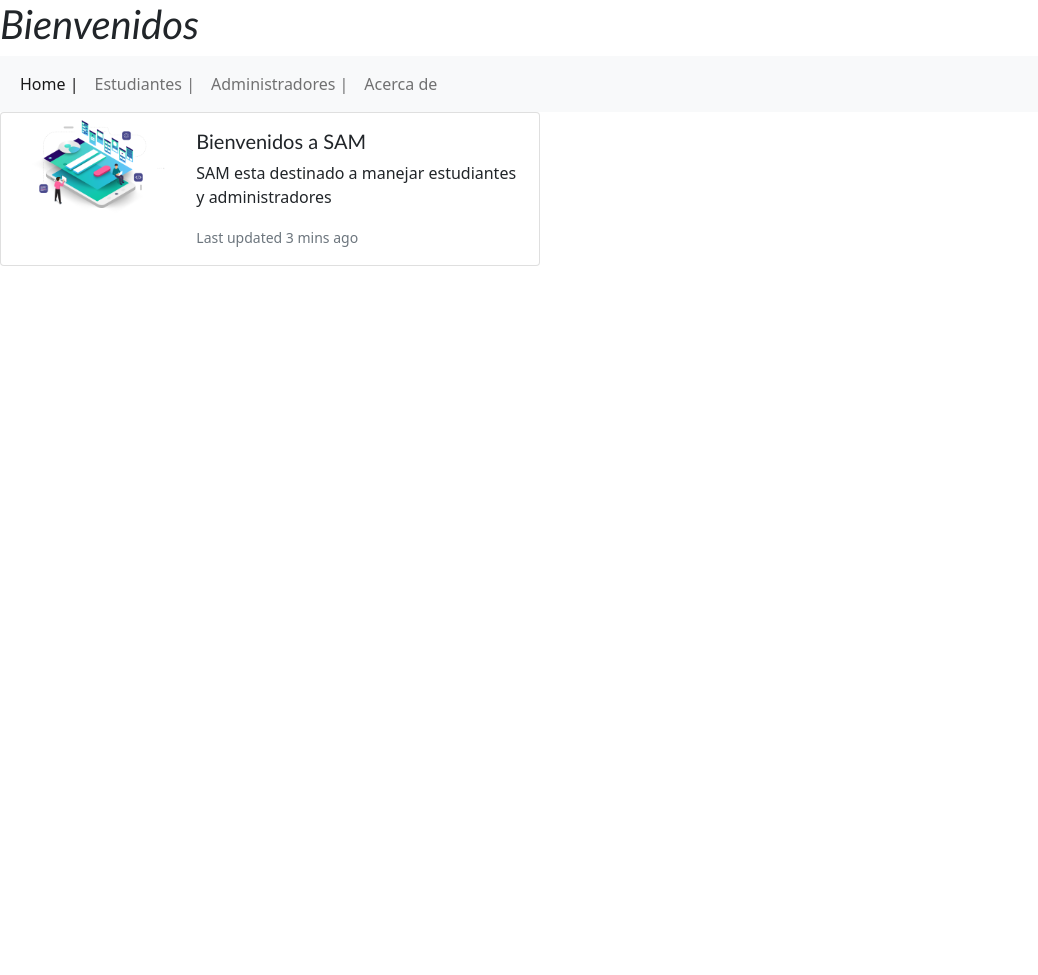
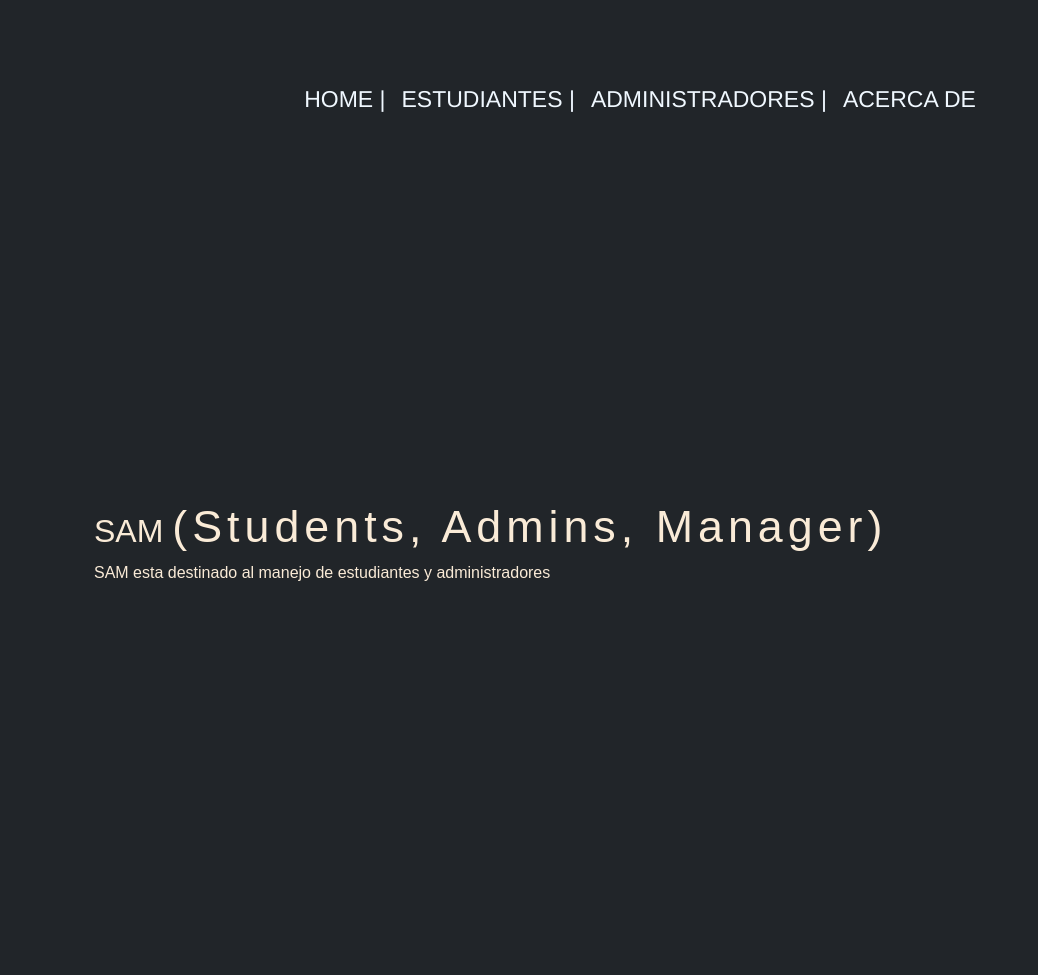
Before and after one commit to SaraJru/SAM, a Django app: page / in a window 1280 px wide. Shown: the whole page, without its empty margins (0-1038 px from the left). Before the commit the page ends 266 px from the top, so only its background shows below. Run offline with Django 4.2, Linux system fonts and the light colour scheme; some libraries are stand-ins or nearby versions.

Commit message:
Modificación del template base

```diff
--- /dev/null
+++ b/SAM/app/static/CSS/estilos.css
@@ -0,0 +1,41 @@
+header{
+    width:100%;
+    min-height: 100vh;
+    background-repeat: no-repeat;
+    background-position: center;
+    background-size: cover;
+    background-attachment: fixed;
+}
+
+.navg a{
+    color:aliceblue!important;
+    font-family:'Franklin Gothic Medium', 'Arial Narrow', Arial, sans-serif;
+    font-size: 23px;
+    padding: 10px 15px;
+    text-align: center;
+    text-transform: uppercase;
+}
+
+.navg a:hover{
+    background-color:darkgoldenrod;
+}
+
+.text-header{
+    min-height: 100vh;
+    color:antiquewhite;
+    font-family: 'Segoe UI', Tahoma, Geneva, Verdana, sans-serif;
+
+}
+
+.text-header h2{
+    font-family:fantasy;
+}
+
+.text-header span{
+    letter-spacing: 5px;
+    font-size: 1.4em;
+    font-family:fantasy;
+}
+.text-header p{
+    font-family: fantasy;
+}
--- a/SAM/app/templates/administradores.html
+++ b/SAM/app/templates/administradores.html
@@ -1,6 +1,6 @@
 {%extends 'base.html' %}
 {%block contenido%}
-<table class="table table-danger table-striped">
+<table class="table table-dark  table-striped table-hover">
     <thead>
     <tr>
         <th scope="col">#</th>
--- a/SAM/app/templates/base.html
+++ b/SAM/app/templates/base.html
@@ -5,17 +5,20 @@
     <meta http-equiv="X-UA-Compatible" content="IE=edge">
     {% load static %}
     <link rel="stylesheet" href="{% static 'CSS/bootstrap.css' %}">
+    <link rel="stylesheet" href="{% static 'CSS/estilos.css' %}">
     <title>Home</title>
 </head>
 <body>
-    <h1 class="fst-italic">Bienvenidos</h1>
-    <nav class="navbar navbar-expand-lg navbar-light bg-light">
+
+    <header class="header bg-dark text-white pt-5 pb-4">
+        <div class="container">
+            <nav class="navg navbar-expand-lg navbar-light bg-dark p-4">
                 <div class="container-fluid">
-        <!-- <a class="navbar-brand" href="#">Navbar</a> -->
                 <button class="navbar-toggler" type="button" data-bs-toggle="collapse" data-bs-target="#navbarNavAltMarkup" aria-controls="navbarNavAltMarkup" aria-expanded="false" aria-label="Toggle navigation">
                     <span class="navbar-toggler-icon"></span>
                 </button>
                 <div class="collapse navbar-collapse" id="navbarNavAltMarkup">
+                    <div class="navbar-nav w-100 justify-content-center">
                         <div class="navbar-nav">
                             <a class="nav-link active" aria-current="page" href="{% url 'home'%}">Home     |</a>
                             <a class="nav-link" href="{% url 'estudiantes'%}">Estudiantes     |</a>
@@ -25,12 +28,8 @@
                 </div>
                 </div>
         </nav>
-    <div>
         {%block contenido%}
         {%endblock contenido%}
 </div>
 </body>
-<footer>
-    <script src="{% static 'Scripts/bootstrap.js' %}"></script>
-</footer>
 </html>
--- a/SAM/app/templates/home.html
+++ b/SAM/app/templates/home.html
@@ -1,18 +1,13 @@
 {%extends 'base.html' %}
 {%block contenido%}
 {% load static %}
-<div class="card mb-3" style="max-width: 540px;">
-<div class="row g-0">
-    <div class="col-md-4">
-    <img src="{% static 'images/1.png' %}" class="img-fluid rounded-start" alt="...">
-    </div>
-    <div class="col-md-8">
-    <div class="card-body">
-        <h5 class="card-title">Bienvenidos a SAM</h5>
-        <p class="card-text">SAM esta destinado a manejar estudiantes y administradores</p>
-        <p class="card-text"><small class="text-muted">Last updated 3 mins ago</small></p>
-    </div>
-    </div>
-</div>
-</div>
+
+<div class="text-header d-flex align-items-center">
+    <div class="container">
+        <div class="row">
+            <div clas="col-sm-8">
+                <h2>SAM <span>(Students, Admins, Manager)</span> </h2>
+                <p>SAM esta destinado al manejo de estudiantes y administradores</p>
+            </div>
+
 {%endblock contenido%}
```
Also changed, not shown: SAM/app/templates/AcercaDe.html (+11 -0 lines). Lines whose indentation alone changed are shown as unchanged.
